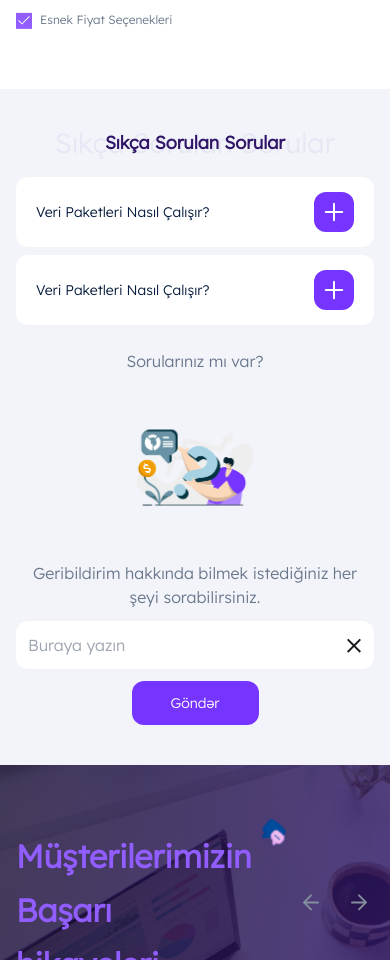
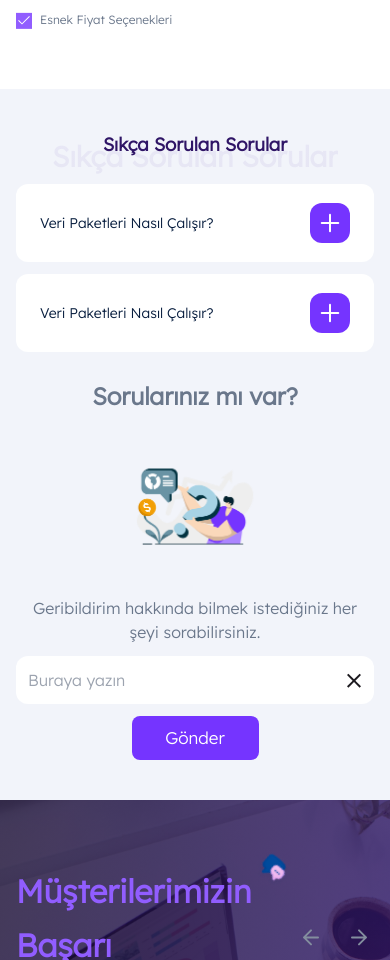
Before and after one commit to Medyanes-360/big-data-sale, a Next.js app: page / in a window 390 px wide. Shown: the part 5041-6001 px from the top of the page. Built offline with nearby package versions, Linux system fonts and the light colour scheme.

Commit message:
QuestionAnswer component  made responsive

```diff
--- a/components/home/questinAnswer/accardionArea/accardion/index.jsx
+++ b/components/home/questinAnswer/accardionArea/accardion/index.jsx
@@ -8,8 +8,8 @@ import { MotionDiv } from "@/globalElements/motion";
 const Accardion = ({ i, expanded, setExpanded, title, content }) => {
   const isOpen = i === expanded;
   return (
-    <div className={"mb-2 bg-white-default p-2 rounded-xl"}>
-      <div className="flex w-full px-3 justify-between gap-x-10 bg-white rounded-xl h-[54px] items-center text-midnight-950 text-sm md:text-lg">
+    <div className={"mb-3 bg-white-default p-3 md:px-4 rounded-xl"}>
+      <div className="flex w-full px-3 justify-between gap-x-10 bg-white rounded-xl h-[54px] items-center text-midnight-950 font-medium text-sm md:text-lg">
         {title}
         <ButtonComponent
           initial={false}
@@ -26,14 +26,14 @@ const Accardion = ({ i, expanded, setExpanded, title, content }) => {
             initial="collapsed"
             animate="open"
             exit="collapsed"
-            className="max-h-[150px]  overflow-y-auto scrollbar"
+            className="max-h-[60px] md:max-h-[120px] overflow-y-auto scrollbar font-normal text-[10px] md:text-[18px] leading-4 md:leading-6 font-Inter"
             variants={{
               open: { opacity: 1, height: "auto", padding: "12px" },
               collapsed: { opacity: 0, height: 0, padding: "0" },
             }}
             transition={{ duration: 0.8, ease: [0.04, 0.62, 0.23, 0.98] }}
           >
-            <ContentPlaceholder content={content} />
+            <ContentPlaceholder content={content}/>
           </MotionDiv>
         )}
       </AnimatePresence>
--- a/components/home/questinAnswer/index.jsx
+++ b/components/home/questinAnswer/index.jsx
@@ -9,7 +9,7 @@ const Faq = () => {
     <section className="bg-softBreeze py-10">
       <PageContainer>
         <PageTitle />
-        <div className="grid gap-4 grid-cols-1 md:grid-cols-2">
+        <div className="grid gap-3 md:gap-6 grid-cols-1 md:grid-cols-2">
           <AccardionArea />
           <MessageForm />
         </div>
--- a/components/home/questinAnswer/messageForm/index.jsx
+++ b/components/home/questinAnswer/messageForm/index.jsx
@@ -5,8 +5,8 @@ import ClearButton from "@/globalElements/ClearButton";
 import ButtonComponent from "@/globalElements/Button";
 const MessageForm = () => {
   return (
-    <div className="flex items-center justify-center flex-col space-y-4">
-      <h3 className="text-gray-600 md:text-2xl">Sorularınız mı var?</h3>
+    <div className="flex items-center justify-center flex-col gap-3">
+      <h3 className="text-gray-600 text-[24px] leading-10 font-bold md:text-2xl">Sorularınız mı var?</h3>
       <Image
         src={questionImage}
         alt="Do you have any question"
@@ -14,22 +14,22 @@ const MessageForm = () => {
         height={156}
         className="w-[156.78px] h-[156.78px]"
       />
-      <form action="" className="flex flex-wrap space-y-3">
+      <form action="" className="flex flex-wrap space-y-3 justify-center">
         <span className="text-gray-600 text-base font-Inter text-center">
           Geribildirim hakkında bilmek istediğiniz her şeyi sorabilirsiniz.
         </span>
-        <label htmlFor="text" className="flex items-center relative w-full">
+        <label htmlFor="text" className="flex items-center justify-center relative w-full">
           <input
             id="text"
             type="text"
             name="text"
             placeholder="Buraya yazın"
-            className="bg-white-default w-full outline-none rounded-xl shadow-[ 0px 1px 2px rgba(145, 158, 171, 0.16)] p-3 h-[48px]"
+            className="bg-white-default w-full outline-none rounded-xl shadow-[0px 1px 2px rgba(145, 158, 171, 0.16)] p-3 max-h-[48px]"
           />
           <ClearButton />
         </label>
-        <ButtonComponent className="max-w-[127px] bg-tertiary-500  rounded-xl text-sm w-full text-white-default h-[44px] mx-auto">
-          Göndər
+        <ButtonComponent className="max-w-[127px] bg-tertiary-500 rounded-lg text-[17px] leading-[56px] font-lexend w-full text-white-default h-[44px] mx-auto">
+          Gönder
         </ButtonComponent>
       </form>
     </div>
--- a/components/home/questinAnswer/pageTitle/index.jsx
+++ b/components/home/questinAnswer/pageTitle/index.jsx
@@ -2,11 +2,11 @@ import React from "react";
 
 const PageTitle = () => {
   return (
-    <div className="relative flex items-center justify-center mb-5">
-      <h6 className="absolute text-[28px]  md:text-[63.11px]  leading-[1.2]  font-Inter text-gradient ">
+    <div className="relative flex items-center justify-center md:mb-6">
+      <h6 className="absolute text-[28.55px] md:text-[63.11px]  md:leading-[106.5px] leading-[69.1px] font-bold font-Inter text-gradient ">
         Sıkça Sorulan Sorular
       </h6>
-      <h3 className="text-lg md:text-[32px] md:leading-[54px] text-tertiary-800 font-semibold font-Inter">
+      <h3 className="text-[18.41px] pb-6 leading-[31.07px] md:text-[32px] md:leading-[54px] text-tertiary-800 font-bold font-Inter">
         Sıkça Sorulan Sorular
       </h3>
     </div>
```
